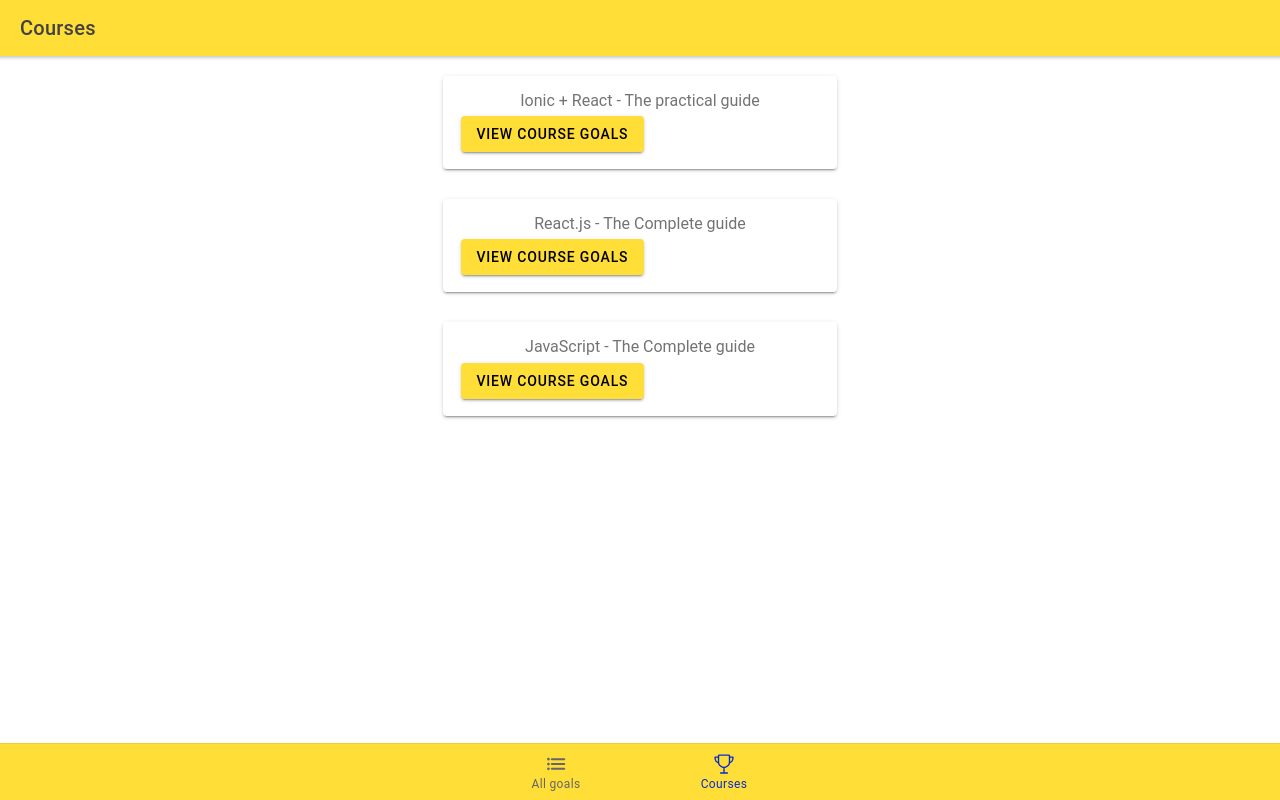
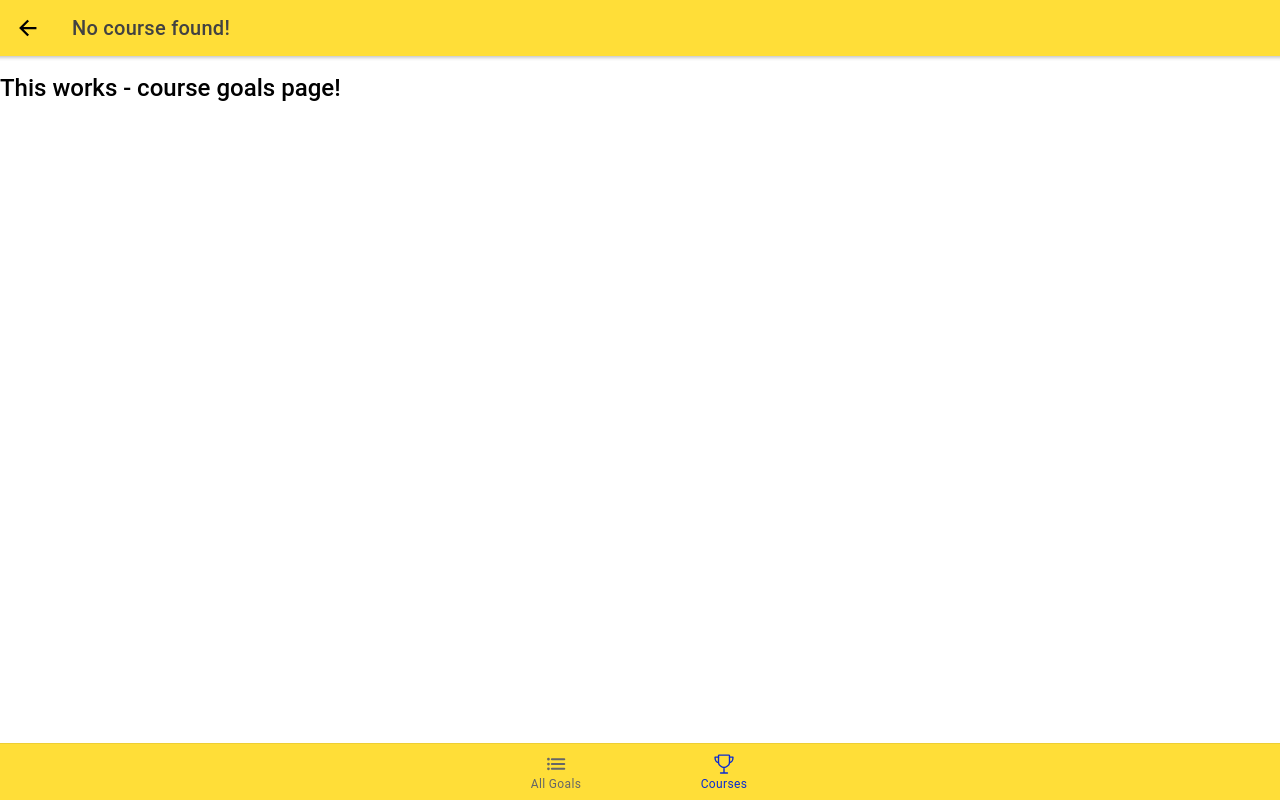
Before and after one commit to pgmckillop/max-project-2, a React (Create React App) app: page /courses/1 in a window 1280 px wide. Before the commit this address led to /courses. Built offline with nearby package versions, Linux system fonts and the light colour scheme.

Commit message:
Navigation to course goals
Issue. Course title not appearing in target page.

Copied all Max's code App, Corses, CourseGoals

```diff
--- a/src/App.tsx
+++ b/src/App.tsx
@@ -1,56 +1,64 @@
-import React from "react";
-import { IonApp, IonIcon, IonLabel, IonRouterOutlet, IonTabBar, IonTabButton, IonTabs } from "@ionic/react";
-import { Route, Redirect } from "react-router-dom";
-import { IonReactRouter } from "@ionic/react-router";
+import React from 'react';
+import {
+  IonApp,
+  IonRouterOutlet,
+  IonTabBar,
+  IonTabButton,
+  IonIcon,
+  IonLabel,
+  IonTabs
+} from '@ionic/react';
+import { Route, Redirect } from 'react-router-dom';
+import { IonReactRouter } from '@ionic/react-router';
 import { list, trophyOutline } from 'ionicons/icons';
 
-import Courses from "./pages/Courses";
-import CourseGoals from "./pages/CourseGoals";
+import Courses from './pages/Courses';
+import CourseGoals from './pages/CourseGoals';
 import AllGoals from './pages/AllGoals';
 
 /* Core CSS required for Ionic components to work properly */
-import "@ionic/react/css/core.css";
+import '@ionic/react/css/core.css';
 
 /* Basic CSS for apps built with Ionic */
-import "@ionic/react/css/normalize.css";
-import "@ionic/react/css/structure.css";
-import "@ionic/react/css/typography.css";
+import '@ionic/react/css/normalize.css';
+import '@ionic/react/css/structure.css';
+import '@ionic/react/css/typography.css';
 
 /* Optional CSS utils that can be commented out */
-import "@ionic/react/css/padding.css";
-import "@ionic/react/css/float-elements.css";
-import "@ionic/react/css/text-alignment.css";
-import "@ionic/react/css/text-transformation.css";
-import "@ionic/react/css/flex-utils.css";
-import "@ionic/react/css/display.css";
+import '@ionic/react/css/padding.css';
+import '@ionic/react/css/float-elements.css';
+import '@ionic/react/css/text-alignment.css';
+import '@ionic/react/css/text-transformation.css';
+import '@ionic/react/css/flex-utils.css';
+import '@ionic/react/css/display.css';
 
 /* Theme variables */
-import "./theme/variables.css";
-import "./theme/theme.css";
+import './theme/variables.css';
+import './theme/theme.css';
 
 const App: React.FC = () => (
   <IonApp>
     <IonReactRouter>
       <IonTabs>
         <IonRouterOutlet>
-          <Route path='/courses' exact>
+          <Route path="/courses" exact>
             <Courses />
           </Route>
-          <Route path='/course-goals'>
+          <Route path="/all-goals" exact>
+            <AllGoals />
+          </Route>
+          <Route path="/courses/:courseId">
             <CourseGoals />
           </Route>
-          <Route path='/all-goals' exact>
-            <AllGoals/>
-          </Route>
-          <Redirect to="/courses"/>
+          <Redirect to="/courses" />
         </IonRouterOutlet>
         <IonTabBar slot="bottom">
           <IonTabButton tab="all-goals" href="/all-goals">
-            <IonIcon icon={list}/>
-            <IonLabel>All goals</IonLabel>
+            <IonIcon icon={list} />
+            <IonLabel>All Goals</IonLabel>
           </IonTabButton>
           <IonTabButton tab="courses" href="/courses">
-            <IonIcon icon={trophyOutline}/>
+            <IonIcon icon={trophyOutline} />
             <IonLabel>Courses</IonLabel>
           </IonTabButton>
         </IonTabBar>
--- a/src/pages/CourseGoals.tsx
+++ b/src/pages/CourseGoals.tsx
@@ -1,27 +1,36 @@
+import React from 'react';
 import {
-  IonBackButton,
+  IonHeader,
+  IonToolbar,
+  IonTitle,
+  IonContent,
+  IonPage,
   IonButtons,
-  IonContent,
-  IonHeader,
-  IonPage,
-  IonTitle,
-  IonToolbar,
-} from "@ionic/react";
-import React from "react";
+  IonBackButton
+} from '@ionic/react';
+import { useParams } from 'react-router-dom';
+
+import { COURSE_DATA } from './Courses';
 
 const CourseGoals: React.FC = () => {
+  const selectedCourseId = useParams<{ courseId: string }>().courseId;
+
+  const selectedCourse = COURSE_DATA.find(c => c.id === selectedCourseId);
+
   return (
     <IonPage>
       <IonHeader>
         <IonToolbar>
-          <IonButtons slot='start'>
-            <IonBackButton defaultHref='/' />
+          <IonButtons slot="start">
+            <IonBackButton defaultHref="/" />
           </IonButtons>
-          <IonTitle>Course Goals</IonTitle>
+          <IonTitle>
+            {selectedCourse ? selectedCourse.title : 'No course found!'}
+          </IonTitle>
         </IonToolbar>
       </IonHeader>
       <IonContent>
-        <h2>This works - Course Goals Page</h2>
+        <h2>This works - course goals page!</h2>
       </IonContent>
     </IonPage>
   );
--- a/src/pages/Courses.tsx
+++ b/src/pages/Courses.tsx
@@ -1,32 +1,30 @@
+import React from 'react';
 import {
-  IonButton,
+  IonHeader,
+  IonContent,
+  IonToolbar,
+  IonTitle,
   IonPage,
-  IonContent,
-  IonHeader,
-  IonTitle,
-  IonToolbar,
   IonGrid,
   IonRow,
   IonCol,
   IonCard,
-  IonMenu,
   IonCardContent,
-} from "@ionic/react";
-import React from "react";
-// import { useHistory } from "react-router-dom";
+  IonButton
+} from '@ionic/react';
+// import { useHistory } from 'react-router-dom';
 
-const COURSE_DATA = [
-  {id: 'c1', title: 'Ionic + React - The practical guide'},
-  {id: 'c2', title: 'React.js - The Complete guide'},
-  {id: 'c3', title: 'JavaScript - The Complete guide'},
-
+export const COURSE_DATA = [
+  { id: 'c1', title: 'Ionic + React - The Practical Guide' },
+  { id: 'c2', title: 'React.js - The Complete Guide' },
+  { id: 'c3', title: 'JavaScript - The Complete Guide' }
 ];
 
 const Courses: React.FC = () => {
   // const history = useHistory();
 
   // const changePageHandler = () => {
-  //   history.push("/course-goals");
+  //   history.push('/course-goals');
   // };
 
   return (
@@ -42,9 +40,11 @@ const Courses: React.FC = () => {
             <IonRow key={course.id}>
               <IonCol size-md="4" offset-md="4">
                 <IonCard>
-                <IonCardContent>
-                  <h2 className="ion-text-center">{course.title}</h2>
-                  <IonButton routerLink="">View course goals</IonButton>
+                  <IonCardContent className="ion-text-center">
+                    <h2>{course.title}</h2>
+                    <IonButton routerLink={`/courses/${course.id}`}>
+                      View Course Goals
+                    </IonButton>
                   </IonCardContent>
                 </IonCard>
               </IonCol>
--- a/src/theme/theme.css
+++ b/src/theme/theme.css
@@ -3,3 +3,7 @@
   --ion-tab-bar-background: var(--ion-color-primary);
   --ion-tab-bar-color-selected: var(--ion-color-secondary);
 }
+
+ion-back-button {
+  --color: var(--ion-color-primary-contrast);
+}
```
Also changed, not shown: 1 other file (tests, documents, lock files or other folders). Lines whose indentation alone changed are shown as unchanged.
